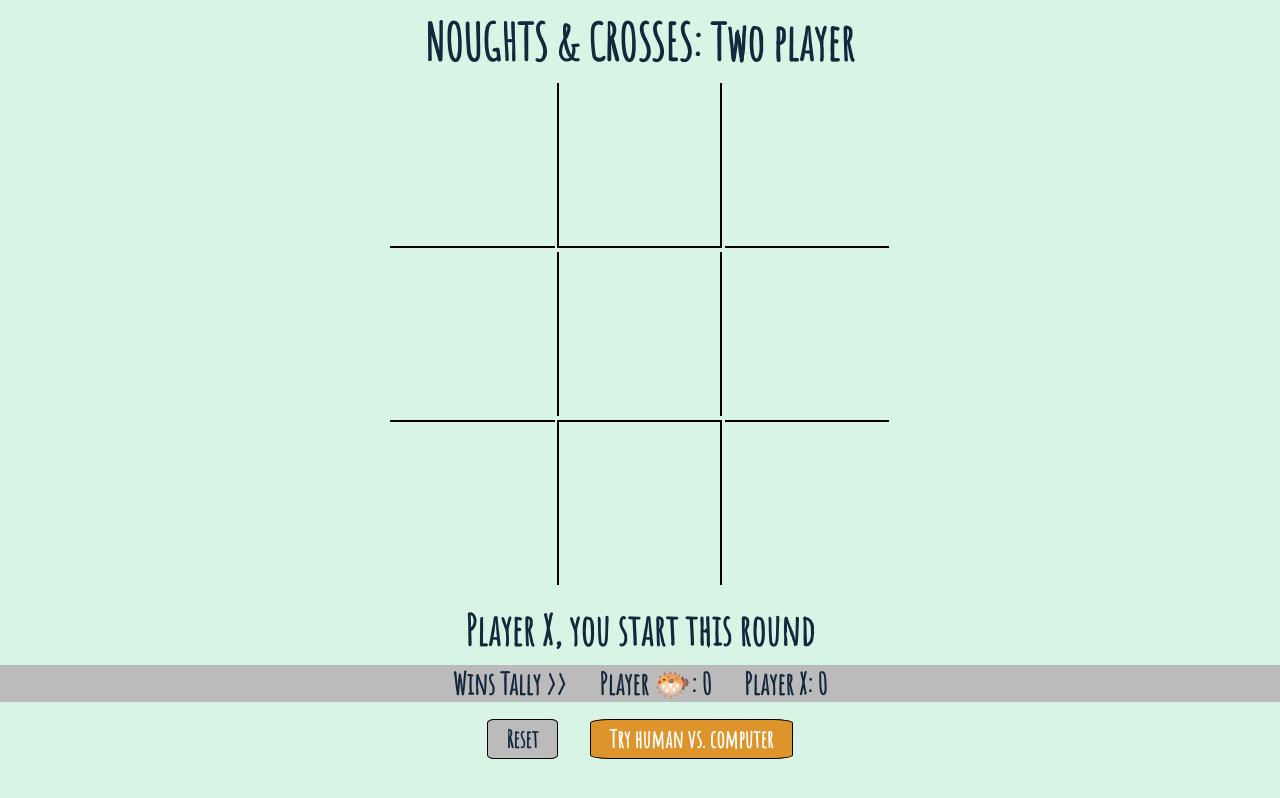
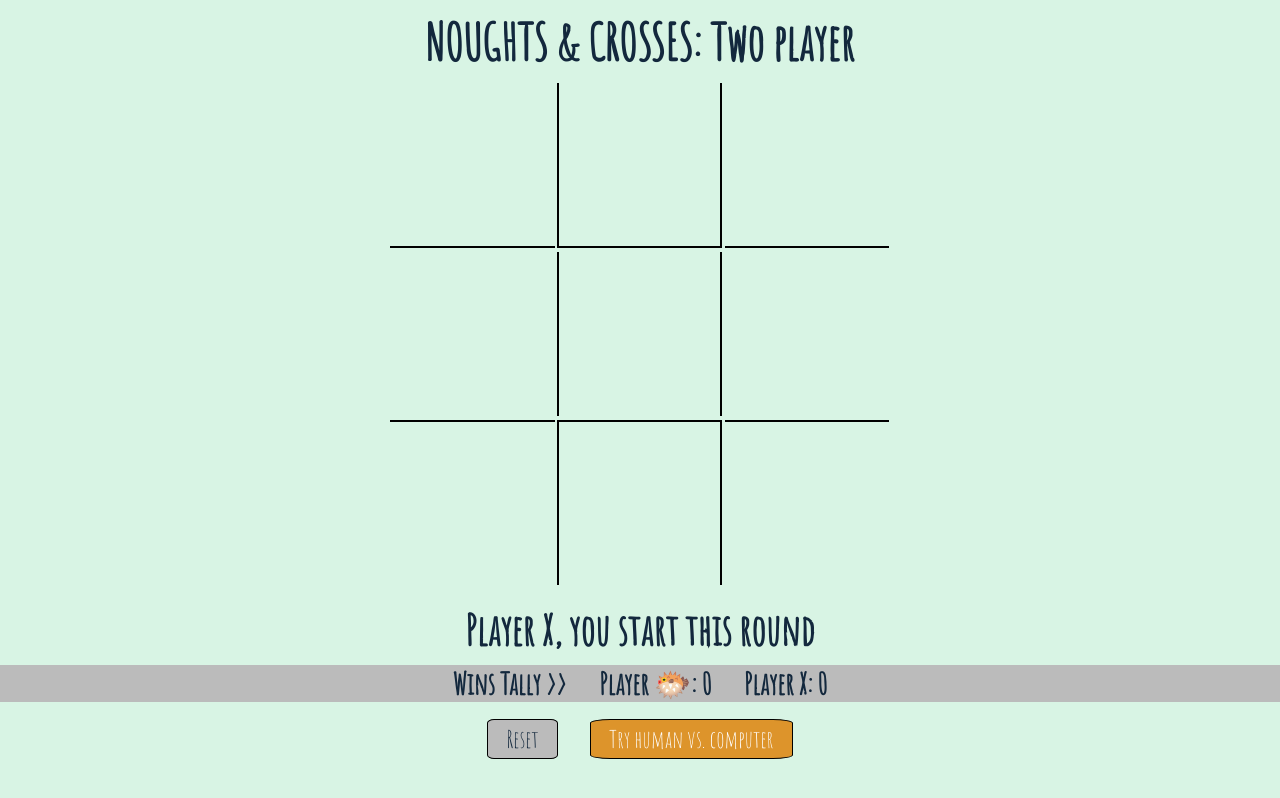
Before and after one commit to katshaze/project0, a plain HTML site: page index.html in a window 1280 px wide. Drawn offline with Linux system fonts and the light colour scheme.

Commit message:
debugged reset button

```diff
--- a/css/style.css
+++ b/css/style.css
@@ -114,7 +114,7 @@
   font-weight: bold;
 }
 
-butt {
+button {
   font-size: 24px;
   padding: 4px 18px;
   background-color: #bbb;
@@ -128,7 +128,7 @@
   background-color: #de8208d6;
 }
 
-.square:hover, butt:hover {
+.square:hover, button:hover {
   cursor: pointer;
 }
 
--- a/index.html
+++ b/index.html
@@ -87,10 +87,10 @@
     <footer>
       <ul>
         <li>
-          <butt>Reset</butt>
+          <button id="reset">Reset</button>
         </li>
         <li>
-          <butt class="switch-screen"><a href="https://katshaze.github.io/project0-AI">Try human vs. computer</a></butt>
+          <button class="switch-screen"><a href="https://katshaze.github.io/project0-AI">Try human vs. computer</a></button>
         </li>
       </ul>
     </footer>
--- a/js/presentation.js
+++ b/js/presentation.js
@@ -27,7 +27,7 @@
   });
 
   //event listener for the reset button being clicked.
-  $('.reset').on('click', 'button', reset);
+  $('#reset').on('click', reset);
 });
 
 const reset = function() {
```
